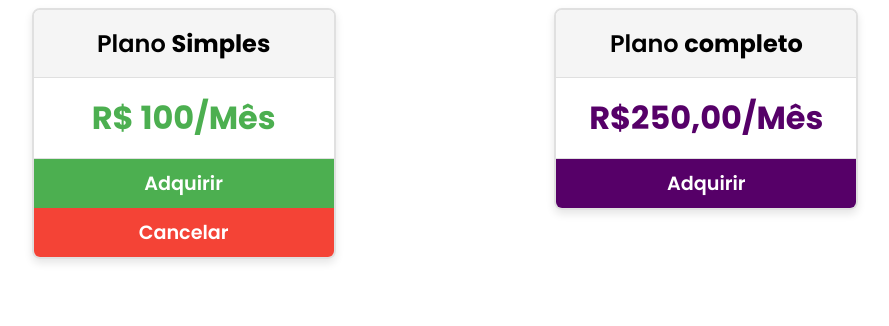
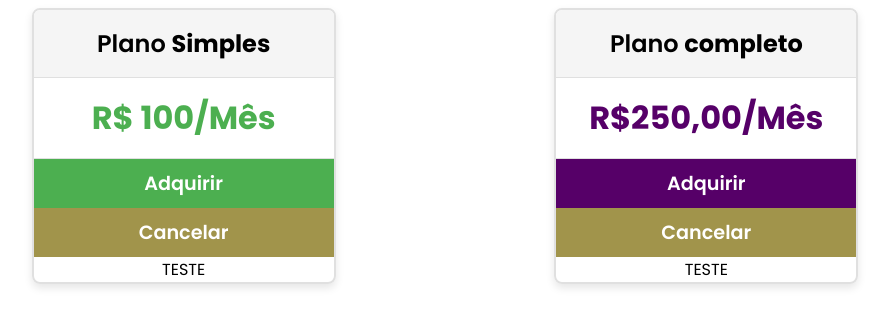
Before and after one commit to gustcustodio/curso-angular-devfortin, an Angular app in the folder componentes-e-estilizacoes/projeto-components/: page / in a window 1280 px wide. Shown: the top 326 px of the page, without its empty margins (195-1084 px from the left). Built offline with nearby package versions, Linux system fonts and the light colour scheme.

Commit message:
feat: utilização do seletor "::ng-deep”

```diff
--- a/componentes-e-estilizacoes/projeto-components/src/app/card-roxo/card-roxo.component.html
+++ b/componentes-e-estilizacoes/projeto-components/src/app/card-roxo/card-roxo.component.html
@@ -2,4 +2,7 @@
   <div class="card__plan card__item">Plano <strong>completo</strong></div>
   <div class="card__price card__item">R$250,00/Mês</div>
   <app-card-roxo-button></app-card-roxo-button>
+  <app-card-cancel-button></app-card-cancel-button>
+
+  <div class="card-cancel-button">TESTE</div>
 </div>
--- a/componentes-e-estilizacoes/projeto-components/src/app/card-roxo/card-roxo.component.ts
+++ b/componentes-e-estilizacoes/projeto-components/src/app/card-roxo/card-roxo.component.ts
@@ -1,10 +1,11 @@
 import { Component } from '@angular/core';
 import { CardRoxoButtonComponent } from "../card-roxo-button/card-roxo-button.component";
+import { CardCancelButtonComponent } from "../cards/card-cancel-button/card-cancel-button.component";
 
 @Component({
   selector: 'app-card-roxo',
   standalone: true,
-  imports: [CardRoxoButtonComponent],
+  imports: [CardRoxoButtonComponent, CardCancelButtonComponent],
   templateUrl: './card-roxo.component.html',
   styleUrl: './card-roxo.component.scss'
 })
--- a/componentes-e-estilizacoes/projeto-components/src/app/card/card.component.html
+++ b/componentes-e-estilizacoes/projeto-components/src/app/card/card.component.html
@@ -3,4 +3,6 @@
   <div class="card__price card__item">R$ {{ plano.infos.preco }}/Mês</div>
   <app-card-button></app-card-button>
   <app-card-cancel-button></app-card-cancel-button>
+
+  <div class="card-cancel-button">TESTE</div>
 </div>
--- a/componentes-e-estilizacoes/projeto-components/src/app/card/card.component.scss
+++ b/componentes-e-estilizacoes/projeto-components/src/app/card/card.component.scss
@@ -26,3 +26,7 @@
     font-weight: 700;
   }
 }
+
+::ng-deep app-card-cancel-button .card-cancel-button {
+  background-color: #a1944b;
+}
--- a/componentes-e-estilizacoes/projeto-components/src/app/cards/card-cancel-button/card-cancel-button.component.ts
+++ b/componentes-e-estilizacoes/projeto-components/src/app/cards/card-cancel-button/card-cancel-button.component.ts
@@ -9,7 +9,7 @@ import { Component } from '@angular/core';
   styles: [
     `
       .card-cancel-button {
-        background-color: #f44336;
+        // background-color: #f44336;
         color: white;
         font-size: 1.2em;
         font-weight: 600;
```
